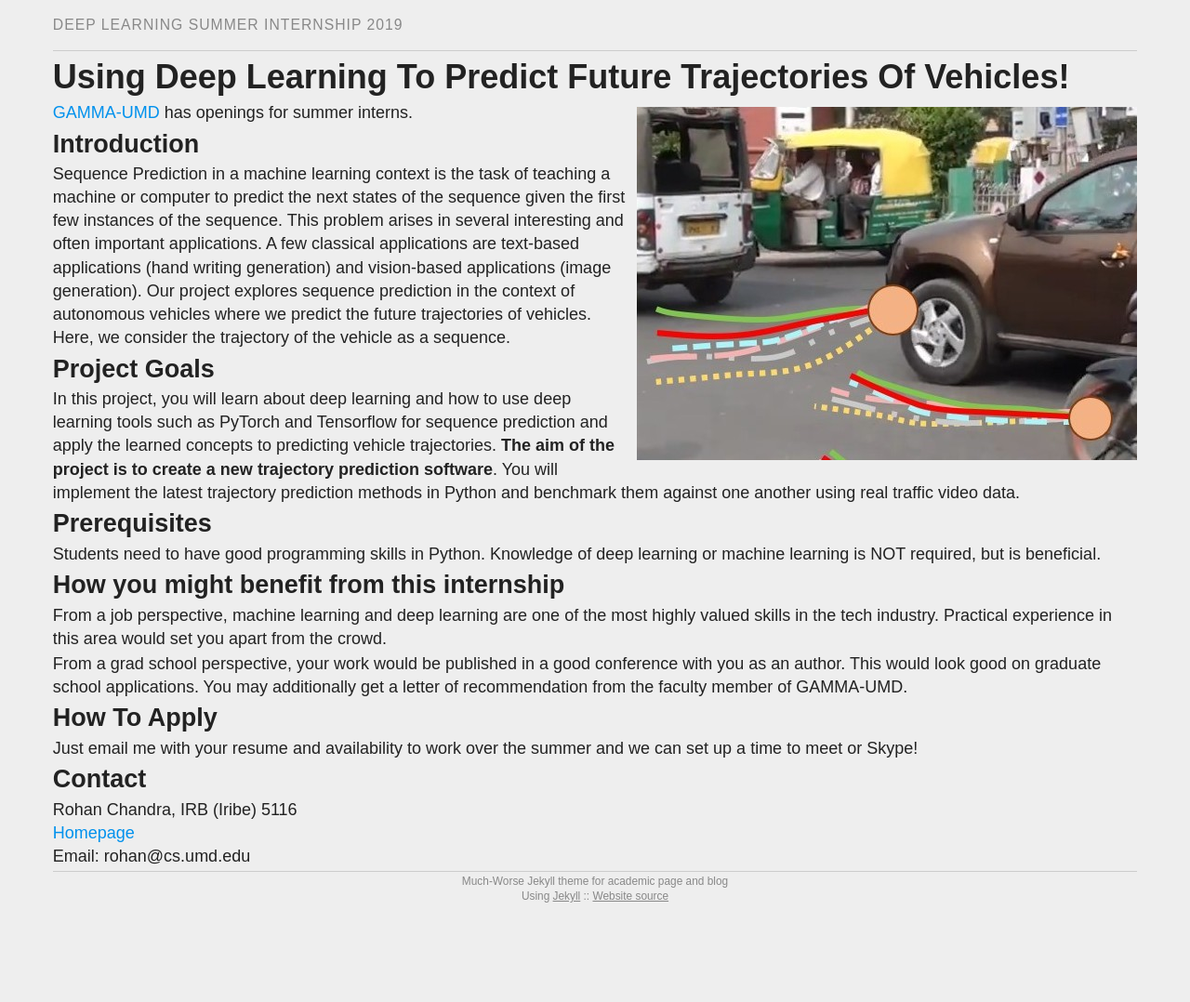
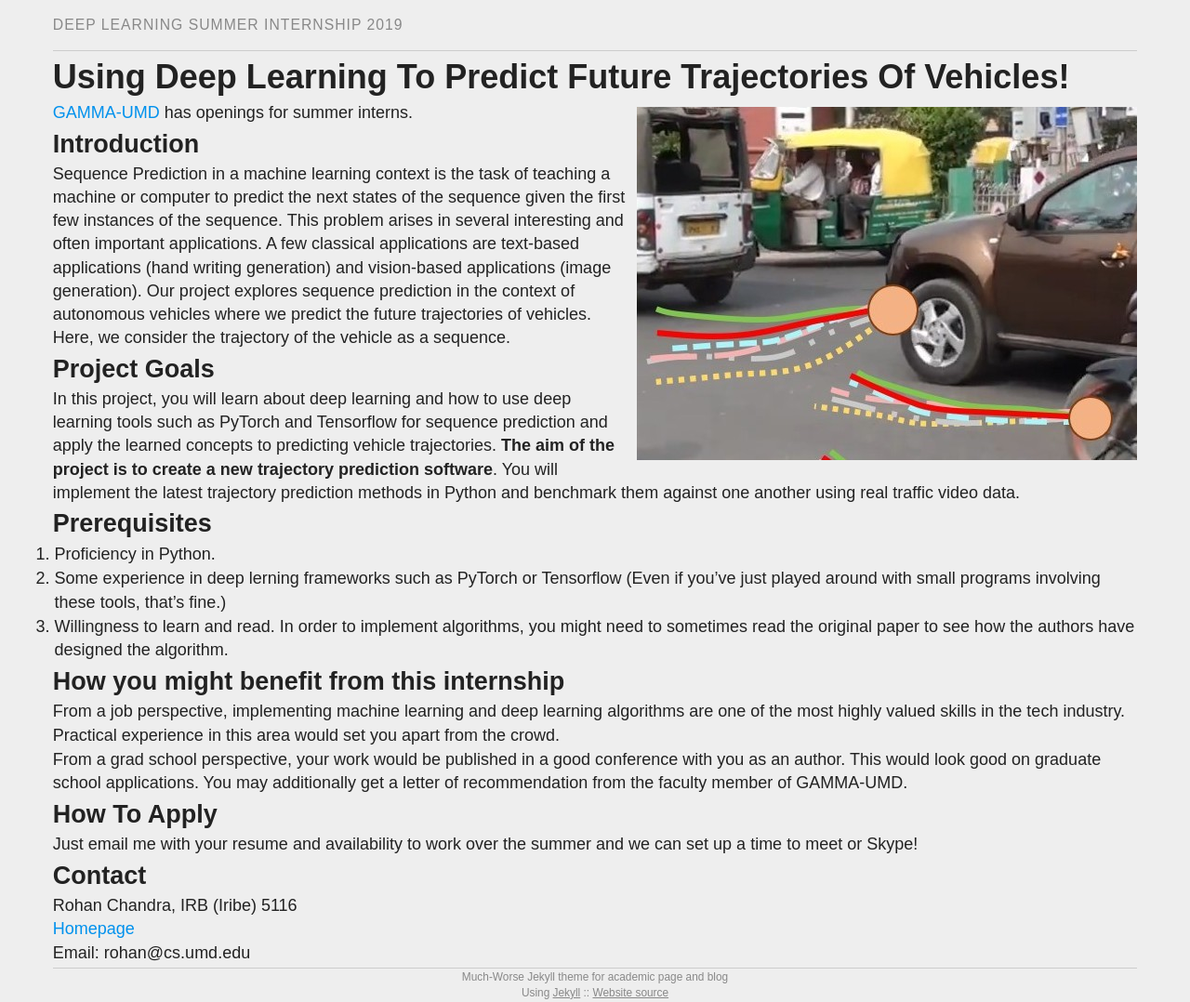
Before and after one commit to rohanchandra30/GammaSummer2019, a Jekyll site: the page built from index.md, in a window 1280 px wide. Shown: the whole page at 93% size. Built offline with Jekyll 4.4.1, drawn with Linux system fonts in a browser that asks for light colours; before the commit the page ends 974 px from its top, so only the background shows below that.

Commit message:
updates to prerequisites

```diff
--- a/index.md
+++ b/index.md
@@ -16,10 +16,14 @@ Sequence Prediction in a machine learning context is the task of teaching a mach
 In this project, you will learn about deep learning and how to use deep learning tools such as PyTorch and Tensorflow for sequence prediction and apply the learned concepts to predicting vehicle trajectories. **The aim of the project is to create a new trajectory prediction software**. You will implement the latest trajectory prediction methods in Python	and benchmark them against one another using real traffic video data.
 
 ## Prerequisites
-Students need to have good programming skills in Python. Knowledge of deep learning or machine learning is NOT required, but is beneficial.
+1. Proficiency in Python.
+
+2. Some experience in deep lerning frameworks such as PyTorch or Tensorflow (Even if you've just played around with small programs involving these tools, that's fine.)
+
+3. Willingness to learn and read. In order to implement algorithms, you might need to sometimes read the original paper to see how the authors have designed the algorithm.
 
 ## How you might benefit from this internship
-From a job perspective, machine learning and deep learning are one of the most highly valued skills in the tech industry. Practical experience in this area would set you apart from the crowd.
+From a job perspective, implementing machine learning and deep learning algorithms are one of the most highly valued skills in the tech industry. Practical experience in this area would set you apart from the crowd.
 
 From a grad school perspective, your work would be published in a good conference with you as an author. This would look good on graduate school applications. You may additionally get a letter of recommendation from the faculty member of GAMMA-UMD.
 
```
Also changed, not shown: 2 other files.
